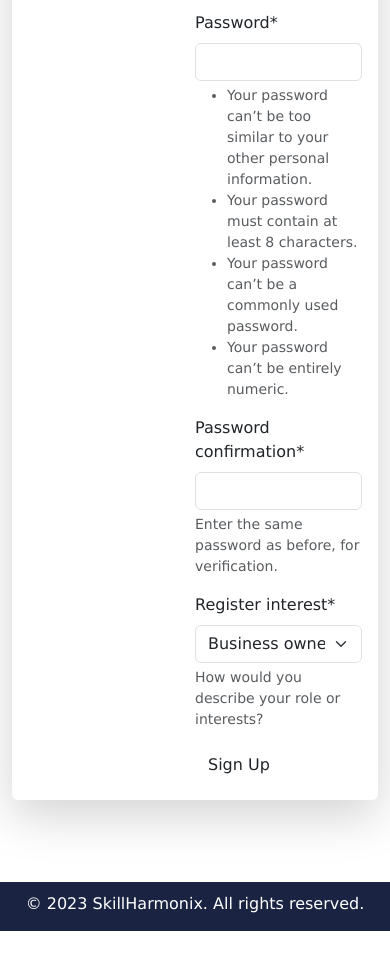
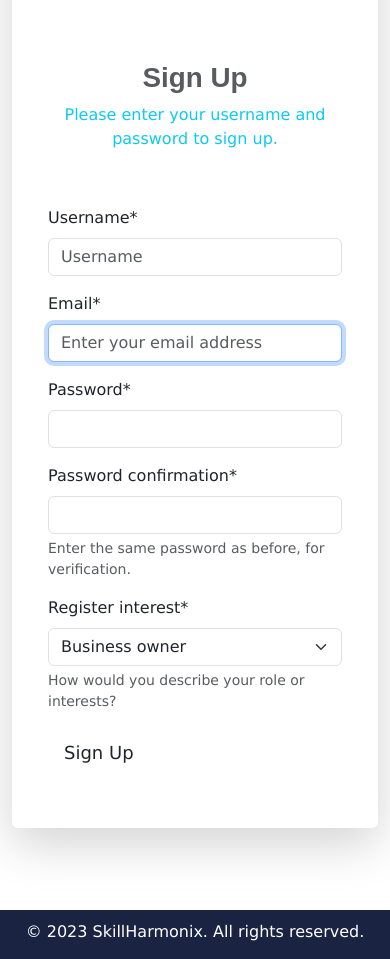
Before and after one commit to Mcnores-Samuel/LBN, a Django app: page /lbn/sign_up/ in a window 390 px wide. Shown: the part 362-1321 px from the top of the page. Before the commit the page ends 1293 px from the top, so only its background shows below. Run offline with Django 4.2, Linux system fonts and the light colour scheme; some libraries are stand-ins or nearby versions.

Commit message:
updating UI and other user interface componets and functions

```diff
--- a/localBusinessNetwork/templates/index.html
+++ b/localBusinessNetwork/templates/index.html
@@ -29,9 +29,9 @@
     </head>
     <body>
         {% block navbar %}
-        <nav class="navbar navbar-expand-sm navbar-primary">
+        <nav class="navbar navbar-expand-sm justify-content-center">
             <div class="container-fluid">
-                <a class="navbar-brand text-white fw-bold brand_name" href="/">SkillHarmonix</a>
+                <a class="navbar-brand text-white fw-bold brand_name" href="/">LBN</a>
                 <button class="toggler" type="button" data-bs-toggle="collapse" data-bs-target="#mynavbar">
                     <span class="navbar-toggler-icon text-white material-icons">menu</span>
                 </button>
--- a/localBusinessNetwork/templates/registers/sign_up.html
+++ b/localBusinessNetwork/templates/registers/sign_up.html
@@ -8,13 +8,14 @@
 <br>
 {% bootstrap_messages %}
 <br>
-<section class="container animated-section">
-  <div class="mw-100 d-inline-flex shadow-lg p-3 mb-5 bg-body rounded">
-    <div class="w-50">
-    <img src="https://mdbcdn.b-cdn.net/img/Photos/new-templates/bootstrap-login-form/draw2.webp" alt="SHX Logo" class="img-fluid">
+<section class="container d-flex justify-content-center">
+  <div class="mw-100 d-inline-flex shadow-lg p-3 mb-5 bg-body rounded form-container">
+    <div>
+    <img src="/localBusinessNetwork/static/logo_lbn.jpeg" alt="SHX Logo" class="img-fluid">
     </div>
-    <div class="w-50">
+    <div>
     <h1 class="text-center fw-bold text-muted">Sign Up</h1>
+    <p class="text-center text-info">Please enter your username and password to sign up.</p>
     <br>
     <form action="" method="post" enctype="multipart/form-data">
         {% csrf_token %}
@@ -24,4 +25,67 @@
     </div>
   </div>
 </section>
+<style>
+    /* General container styling */
+  .form-container {
+    background-color: #f8f9fa;
+    border-radius: 15px;
+    transition: transform 0.2s ease-in-out;
+    width: 80%;
+  }
+
+  .form-container > div {
+    padding: 20px;
+    width: 50%;
+  }
+
+  .form-container img {
+    max-width: 100%;
+    margin-bottom: 20px;
+  }
+
+  /* Add hover effect for the form container */
+  .form-container:hover {
+    transform: scale(1.02);
+  }
+
+  /* Adjust padding and form button style */
+  .form-container .btn {
+    padding: 10px 15px;
+    font-size: 18px;
+    border-radius: 10px;
+  }
+
+  /* Add some spacing inside the form */
+  .form-container form {
+    padding: 15px 0;
+  }
+
+  /* Add a bit of style to the title */
+  .form-container h1 {
+    font-family: 'Poppins', sans-serif;
+    font-weight: 700;
+  }
+
+  #id_password1_helptext {
+    display: none;
+  }
+
+    /* Responsive design adjustments */
+  @media (max-width: 768px) {
+    .form-container {
+      flex-direction: column;
+      padding: 20px;
+      width: 100%;
+    }
+
+    .form-container > div {
+      width: 100%;
+    }
+
+    .form-container img {
+      margin-bottom: 20px;
+    }
+  }
+</style>
 {% endblock %}
```
Also changed, not shown: localBusinessNetwork/templates/registers/log_in.html (+66 -5 lines), localBusinessNetwork/templates/registration/login.html (+64 -3 lines), localBusinessNetwork/static/images/logo_lbn.jpeg (added), localBusinessNetwork/static/logo_lbn.jpeg (added), localBusinessNetwork/static/styles/forms.py (added).
